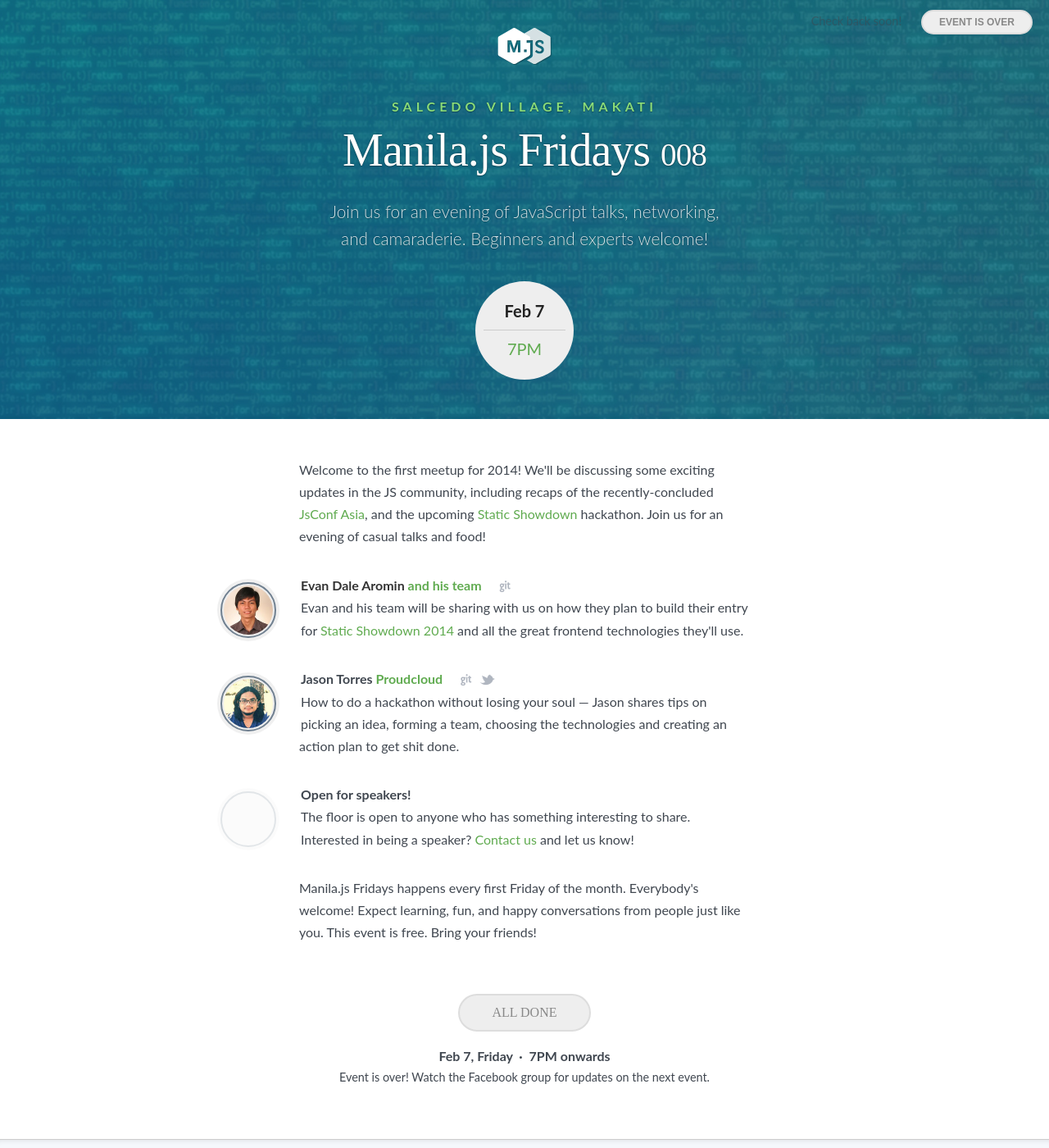
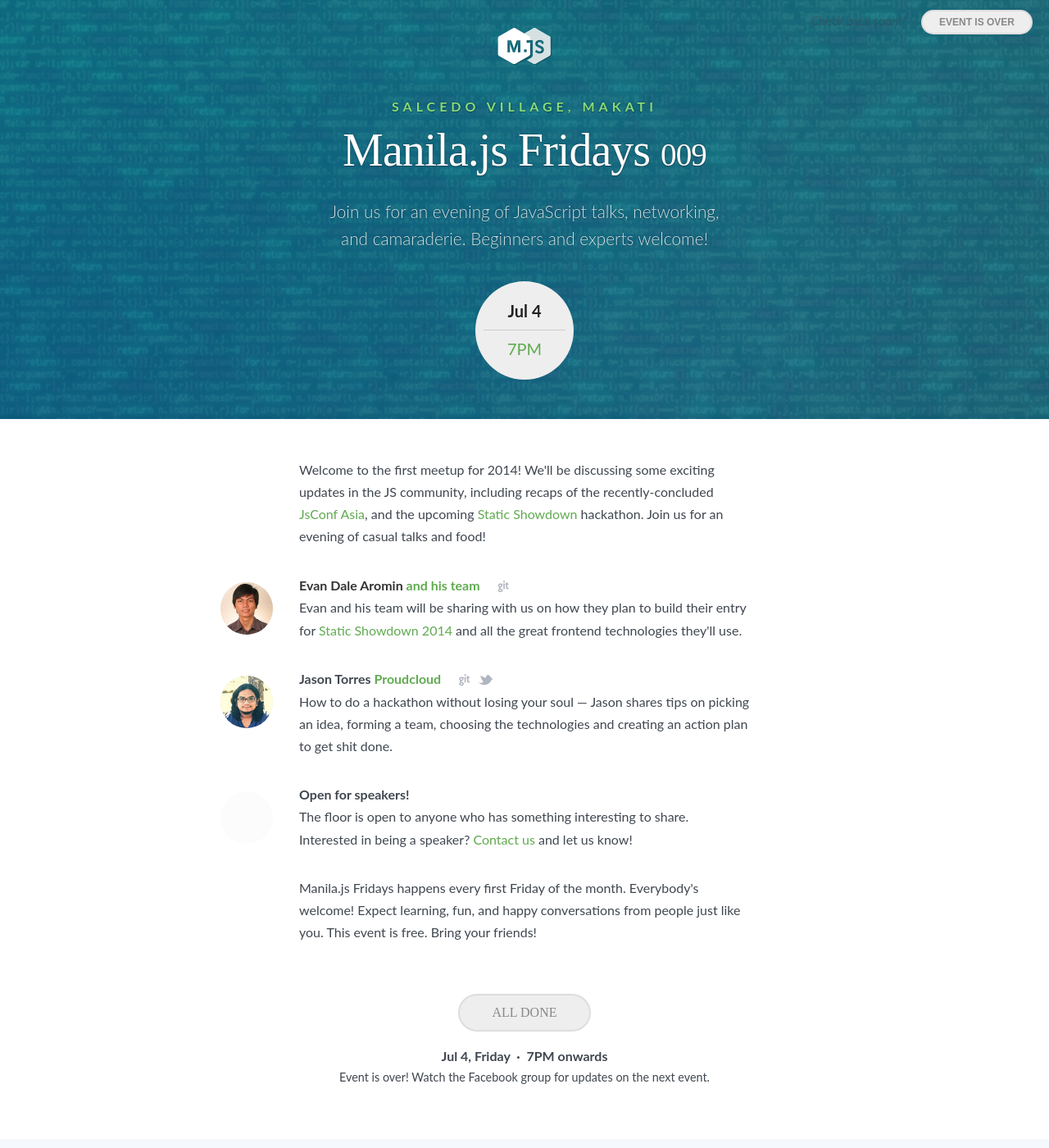
Before and after one commit to manilajs/manilajs.com, a Jekyll site: the page built from index.html, in a window 1280 px wide and 1400 px high. Shown: the whole window at 82% size. Built offline with Jekyll 4.4.1, drawn with Linux system fonts in a browser that asks for light colours; nearby versions of some CDN libraries.

Commit message:
Update some CSS.

```diff
--- a/assets/style.css
+++ b/assets/style.css
@@ -536,19 +536,15 @@
   background: white;
 
   float: right;
-  border: solid 2px #708090;
-  box-shadow: 0 0 0 4px #f0f0f0;
 
   margin: 0 0 20px 20px;
-
   background: #eee;
 }
 
 .speaker .avatar img {
-  width: 60px;
-  height: 60px;
-  border-radius: 30px;
-  margin: 2px;
+  width: 64px;
+  height: 64px;
+  border-radius: 50%;
 }
 
 .speaker.anyone h3,
@@ -658,9 +654,7 @@
 /* ---------------------------------------------------------------------------- */
 
 .venue-info {
-  border-top: solid 1px #ccc;
   background: #f5f8fc;
-  box-shadow: inset 0 6px 8px -8px rgba(0, 0, 0, 0.2);
 }
 
 /* Desktop */
@@ -774,7 +768,6 @@
 
 .about-us {
   background: #e5eaf0;
-  box-shadow: inset 0 6px 8px -8px rgba(0, 0, 0, 0.2);
 
   padding-top: 30px;
   padding-bottom: 30px;
--- a/index.html
+++ b/index.html
@@ -5,8 +5,8 @@
   image: header/underscore.jpg
 
 event:
-  series: "008"
-  date: Feb 7
+  series: "009"
+  date: Jul 4
   year: 2014
   time: 7PM
   location: Salcedo Village, Makati
```
